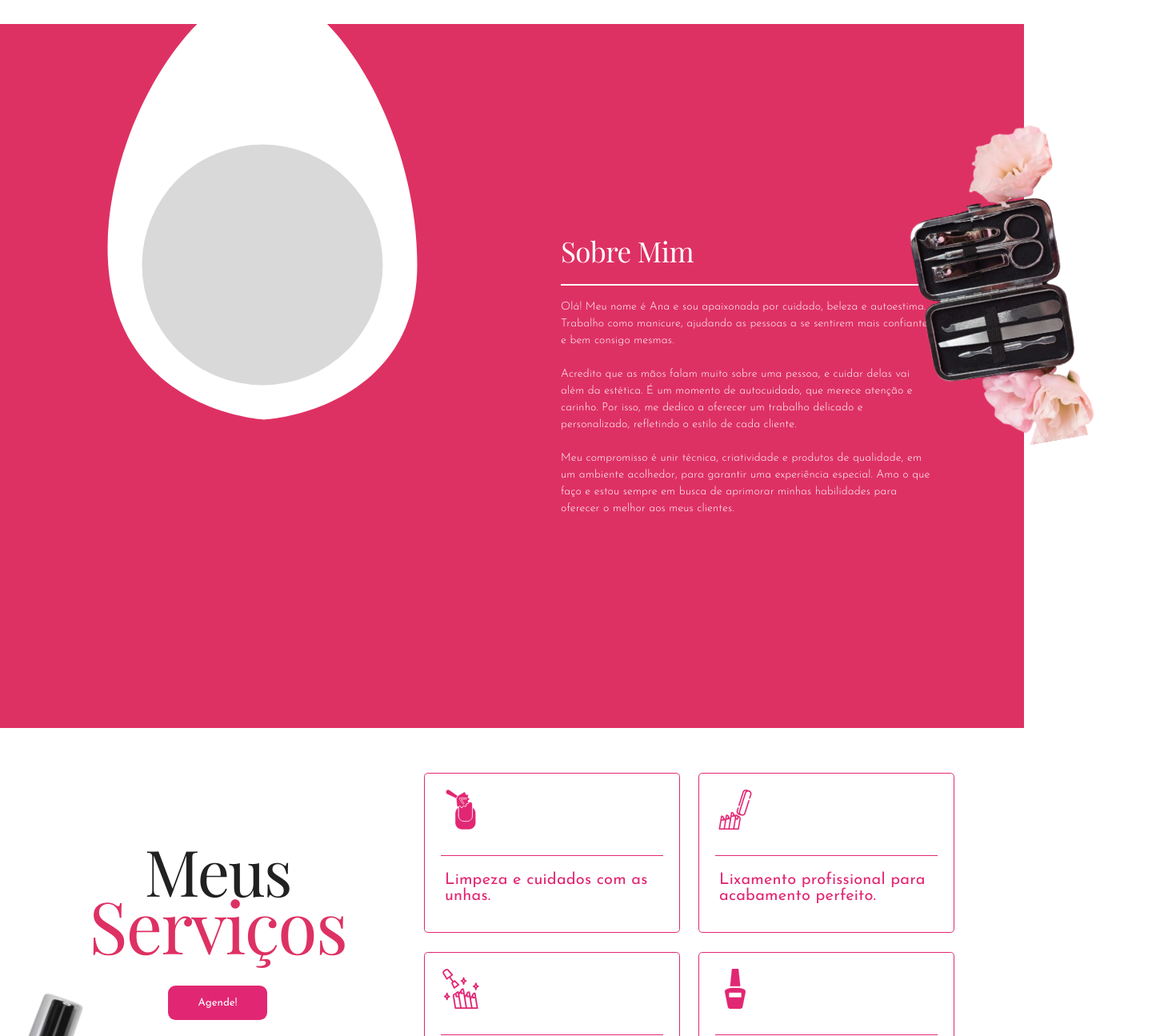
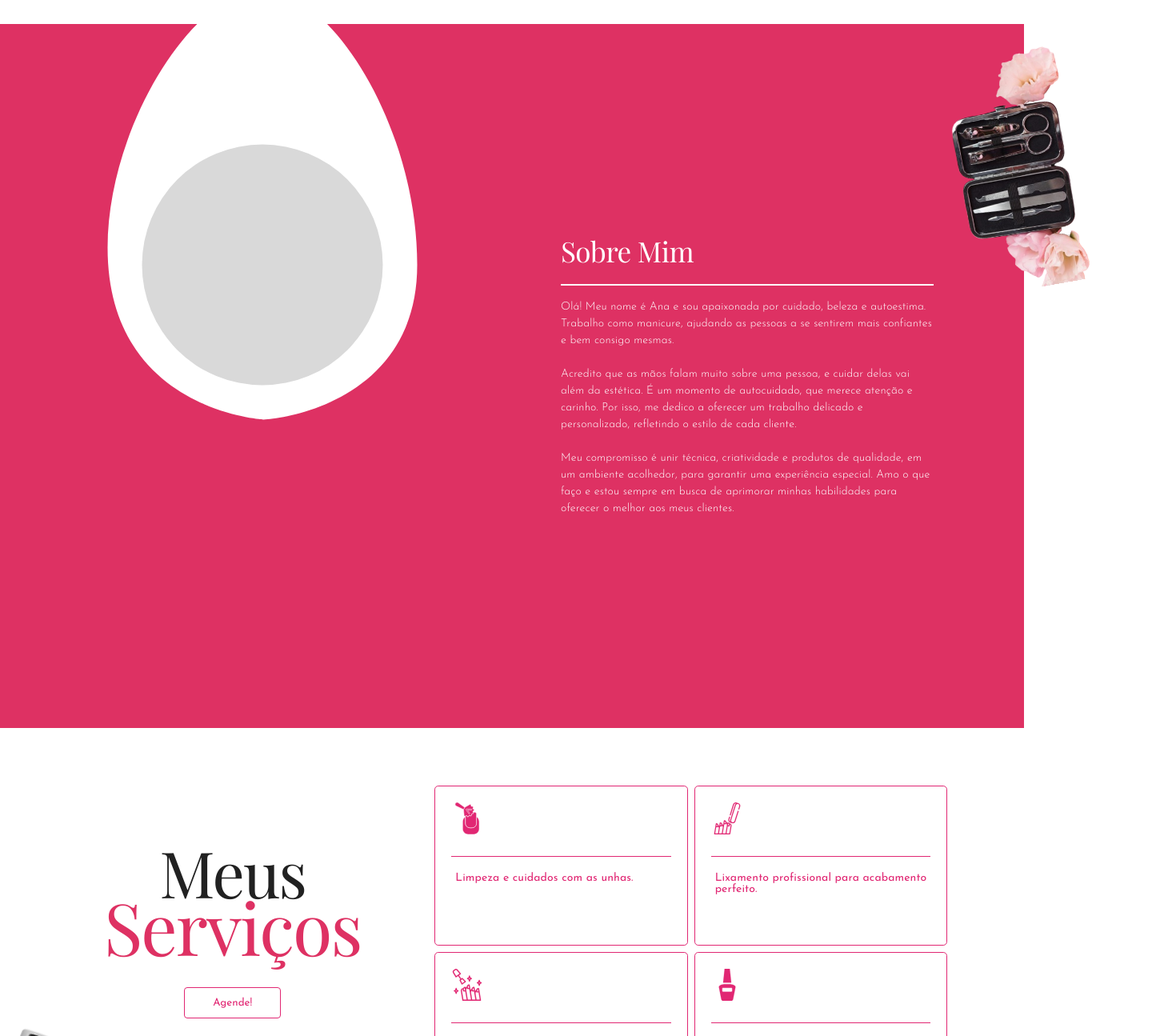
Before and after one commit to OBitencourt/ana-s_touch, a Next.js app: page / in a window 1280 px wide. Shown: the part 840-2135 px from the top of the page at 80% size, 1465 px wide, since content can reach past the window. Built offline with nearby package versions, Linux system fonts and the light colour scheme; a web font is replaced by a local one.

Commit message:
style: resizing cards on services and cards on gallery

```diff
--- a/src/components/Sections/Gallery/index.tsx
+++ b/src/components/Sections/Gallery/index.tsx
@@ -29,7 +29,7 @@ const responsive = {
 const ButtonGroup = ({ next, previous, goToSlide, ...rest }) => {
     const { carouselState: { currentSlide } } = rest;
     return (
-      <div style={{position: 'absolute', display: 'flex', justifyContent: 'space-between', width: '100%', padding: '10px'}} className="carousel-button-group">
+      <div style={{position: 'absolute', display: 'flex', justifyContent: 'space-between', width: '100%', padding: '20px'}} className="carousel-button-group">
         <StyledArrow className={currentSlide === 0 ? 'disable' : ''} onClick={() => previous()}>
             <Image
                 src='/images/left-arrow.svg'
--- a/src/components/Sections/Gallery/style.ts
+++ b/src/components/Sections/Gallery/style.ts
@@ -12,13 +12,16 @@ export const StyledArrow = styled.button`
 
     &:hover {
         transform: scale(1.05);
-        filter: brightness(0.9);
+
     }
 `
 
 export const Card = styled.div`
-    padding: 10px;
+    padding: 4px;
     background-color: white;
-    border-radius: 7px;
+    border-radius: 4px;
     margin-right: 10px;
+    display: flex;
+    justify-content: center;
+    align-items: center;
 `
--- a/src/components/Sections/Services/Services.tsx
+++ b/src/components/Sections/Services/Services.tsx
@@ -47,10 +47,11 @@ const Services = () => {
                 <Container
                     maxWidth='lg'
                     sx={{
-                        position: 'relative'
+                        position: 'relative',
+                        width: '90%'
                     }}
                 >
-                    <Grid container spacing={3}>
+                    <Grid container spacing={1}>
                         <Grid
                             item
                             md={5}
@@ -78,7 +79,7 @@ const Services = () => {
                             </StyledButton>
                         </Grid>
 
-                        <Grid container spacing={3} md={7}>
+                        <Grid container spacing={1} md={7}>
                             {services.map((service, serviceNumber) => (
                                 <Grid item md={6} key={serviceNumber}>
                                     <StyledCard
@@ -87,8 +88,8 @@ const Services = () => {
                                     >
                                         <Image
                                             src={hovered === serviceNumber ? service.hover : service.default}
-                                            width={50}
-                                            height={50}
+                                            width={40}
+                                            height={40}
                                             alt={`service-${serviceNumber}`}
                                         />
                                         <Info className="info">
@@ -98,7 +99,7 @@ const Services = () => {
                                                 sx={{
                                                     fontFamily: 'Josefin Sans'
                                                 }}
-                                                fontSize={20}
+                                                fontSize={14}
                                                 lineHeight={1}
                                             >
                                                 {service.description}
@@ -131,8 +132,8 @@ const Services = () => {
                     }}
                 >
                     <Image
-                        width={300}
-                        height={300}
+                        width={250}
+                        height={250}
                         src='/images/esmalte-red.png'
                         alt="logo"
                         style={{
@@ -147,14 +148,14 @@ const Services = () => {
             <motion.div
                 initial={{
                     opacity: 0,
-                    y: '1200px',
+                    y: '1000px',
                     x: 20,
                     rotate: -130
                 }}
                 whileInView={{
                     opacity: 1,
-                    y: '1000px',
-                    x: 50,
+                    y: '900px',
+                    x: 30,
                     rotate: -100
                 }}
                 viewport={{ once: false, amount: 0}}
@@ -164,12 +165,12 @@ const Services = () => {
                     top: '0',
                     right: '-100px',
                     borderRadius: '100px',
-
+                    zIndex: 0
                 }}
             >
                 <Image
-                    width={400}
-                    height={400}
+                    width={300}
+                    height={300}
                     src='/images/tools.png'
                     alt="logo"
                     style={{
--- a/src/components/Sections/Services/style.tsx
+++ b/src/components/Sections/Services/style.tsx
@@ -3,12 +3,13 @@ import styled from "styled-components";
 
 export const StyledCard = styled.div`
     border: 1px solid #E12773;
-    width: 320px;
+
     height: 200px;
     border-radius: .3em;
     cursor: pointer;
     transition: all 200ms ease;
     padding: 20px;
+    z-index: 10;
 
     &:hover {
 
@@ -24,7 +25,7 @@ export const StyledCard = styled.div`
 
 export const Info = styled.div`
     color: #E12773;
-    margin-top: 25px;
+    margin-top: 20px;
     padding-left: 5px;
     border-top: 1px solid #E12773;
     padding-top: 20px;
@@ -37,20 +38,20 @@ export const Info = styled.div`
 
 export const StyledButton = styled.button`
     width: 30%;
-    background-color: #E12773;
+    background-color: white;
     border-radius: .1em;
+    border: 1px solid #E12773;
+    color: #E12773;
     transition: all 200ms ease;
+    padding: 12px;
     margin: 0 auto;
-    border: none;
-    padding: 15px;
     cursor: pointer;
-    border-radius: .7em;
-    color: white;
+    border-radius: 4px;
     font-family: 'Josefin Sans';
 
 
     &:hover {
-        transform: scale(1.1);
-        filter: brightness(1.1);
+        transform: scale(1.07);
+        filter: brightness(0.95);
     }
 `
```
